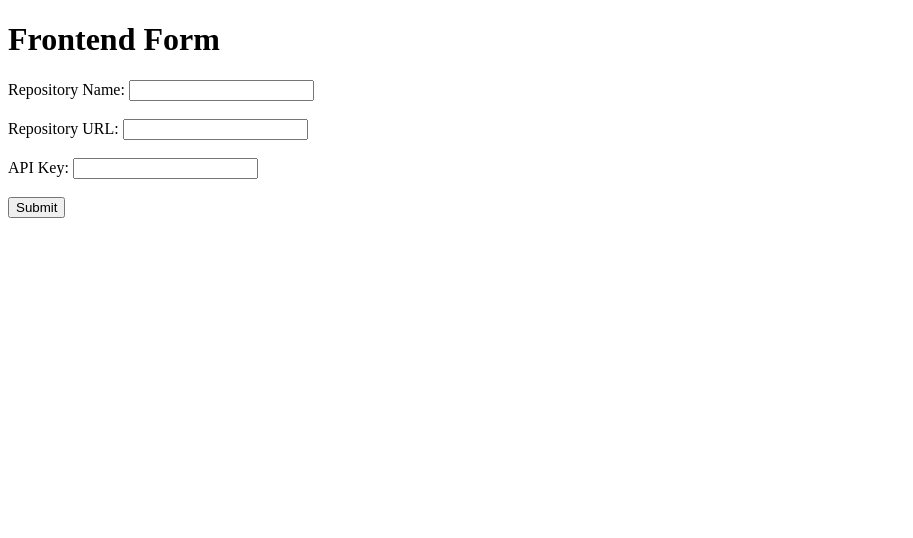
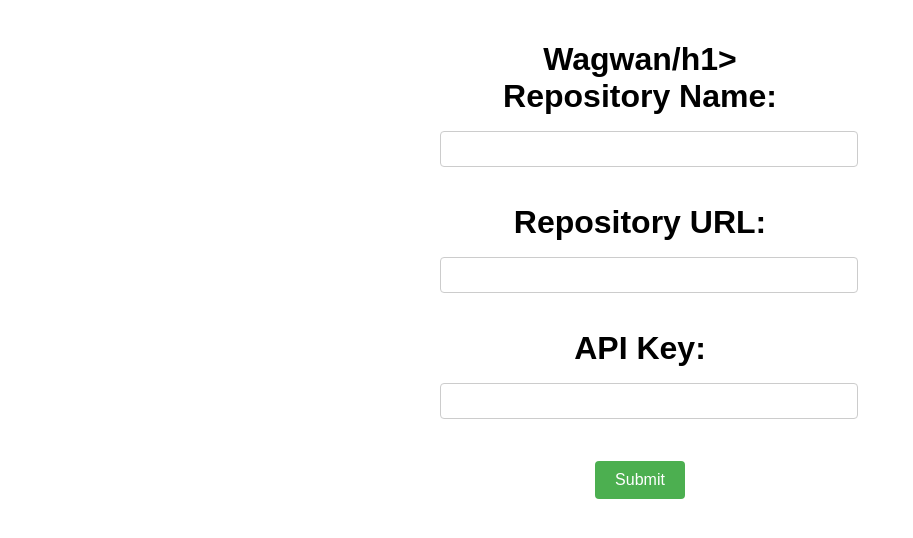
Before and after one commit to Sineth23/myform, a plain HTML site: page index.html in a window 1280 px wide. Shown: the whole page, without its empty margins (0-913 px from the left). Drawn offline with Linux system fonts and the light colour scheme.

Commit message:
Update index.html

```diff
--- a/index.html
+++ b/index.html
@@ -2,9 +2,52 @@
 <html>
 <head>
   <title>Frontend Form</title>
+  <style>
+    body {
+      font-family: Arial, sans-serif;
+      margin: 0;
+      padding: 20px;
+    }
+
+    h1 {
+      text-align: center;
+    }
+
+    form {
+      max-width: 400px;
+      margin: 0 auto;
+    }
+
+    label {
+      display: block;
+      margin-bottom: 10px;
+    }
+
+    input[type="text"] {
+      width: 100%;
+      padding: 8px;
+      font-size: 16px;
+      border-radius: 4px;
+      border: 1px solid #ccc;
+    }
+
+    button[type="submit"] {
+      padding: 10px 20px;
+      font-size: 16px;
+      background-color: #4CAF50;
+      color: #fff;
+      border: none;
+      border-radius: 4px;
+      cursor: pointer;
+    }
+
+    button[type="submit"]:hover {
+      background-color: #45a049;
+    }
+  </style>
 </head>
 <body>
-  <h1>Frontend Form</h1>
+  <h1>Wagwan/h1>
   <form id="myForm">
     <label for="repoName">Repository Name:</label>
     <input type="text" id="repoName" name="repoName"><br><br>
```
